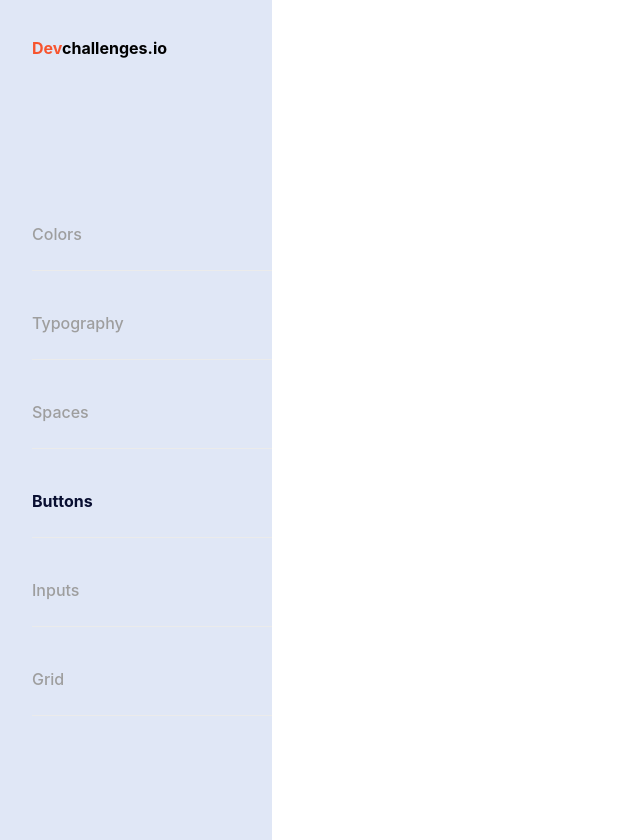
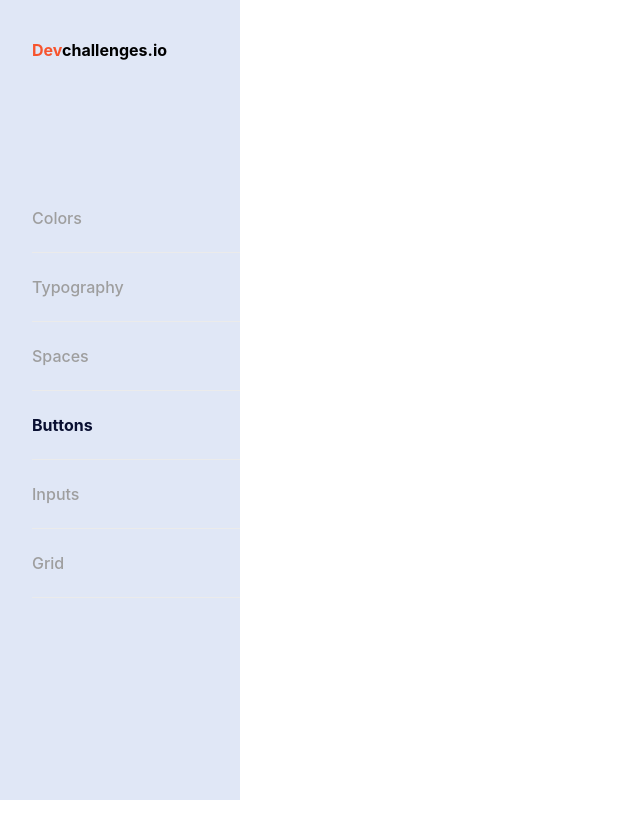
Before and after one commit to gabycode/buttonComponent, a React (Vite) app: page / in a window 1280 px wide. Shown: the whole page, without its empty margins (0-640 px from the left). After the commit the page ends 800 px from the top, so only its background shows below. Built offline with nearby package versions, Linux system fonts and the light colour scheme.

Commit message:
add commit index.css

```diff
--- a/src/index.css
+++ b/src/index.css
@@ -1,11 +1,8 @@
 :root {
   font-family: Inter, system-ui, Avenir, Helvetica, Arial, sans-serif;
-  line-height: 1.5;
   font-weight: 400;
 
   color-scheme: light dark;
-  color: rgba(255, 255, 255, 0.87);
-  background-color: #242424;
 
   font-synthesis: none;
   text-rendering: optimizeLegibility;
@@ -14,56 +11,8 @@
   -webkit-text-size-adjust: 100%;
 }
 
-a {
-  font-weight: 500;
-  color: #646cff;
-  text-decoration: inherit;
+* {
+  box-sizing: border-box;
+  margin: 0;
+  padding: 0;
 }
-a:hover {
-  color: #535bf2;
-}
-
-body {
-  margin: 0;
-  display: flex;
-  place-items: center;
-  min-width: 320px;
-  min-height: 100vh;
-}
-
-h1 {
-  font-size: 3.2em;
-  line-height: 1.1;
-}
-
-button {
-  border-radius: 8px;
-  border: 1px solid transparent;
-  padding: 0.6em 1.2em;
-  font-size: 1em;
-  font-weight: 500;
-  font-family: inherit;
-  background-color: #1a1a1a;
-  cursor: pointer;
-  transition: border-color 0.25s;
-}
-button:hover {
-  border-color: #646cff;
-}
-button:focus,
-button:focus-visible {
-  outline: 4px auto -webkit-focus-ring-color;
-}
-
-@media (prefers-color-scheme: light) {
-  :root {
-    color: #213547;
-    background-color: #ffffff;
-  }
-  a:hover {
-    color: #747bff;
-  }
-  button {
-    background-color: #f9f9f9;
-  }
-}
```
